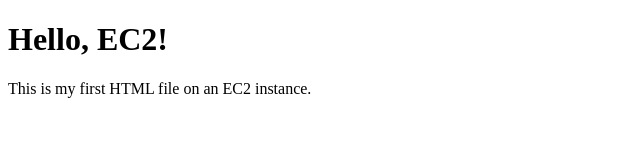
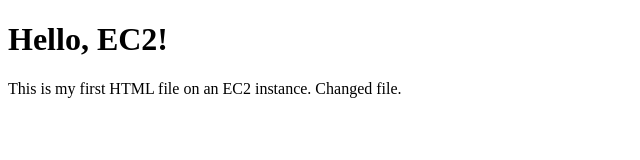
Before and after one commit to musmanshamshad/newproject, a plain HTML site: page new/index.html in a window 1280 px wide. Shown: the whole page, without its empty margins (0-640 px from the left). Drawn offline with Linux system fonts and the light colour scheme.

Commit message:
Changedfile

```diff
--- a/new/index.html
+++ b/new/index.html
@@ -5,6 +5,6 @@
 </head>
 <body>
     <h1>Hello, EC2!</h1>
-    <p>This is my first HTML file on an EC2 instance.</p>
+    <p>This is my first HTML file on an EC2 instance. Changed file.</p>
 </body>
 </html>
```
